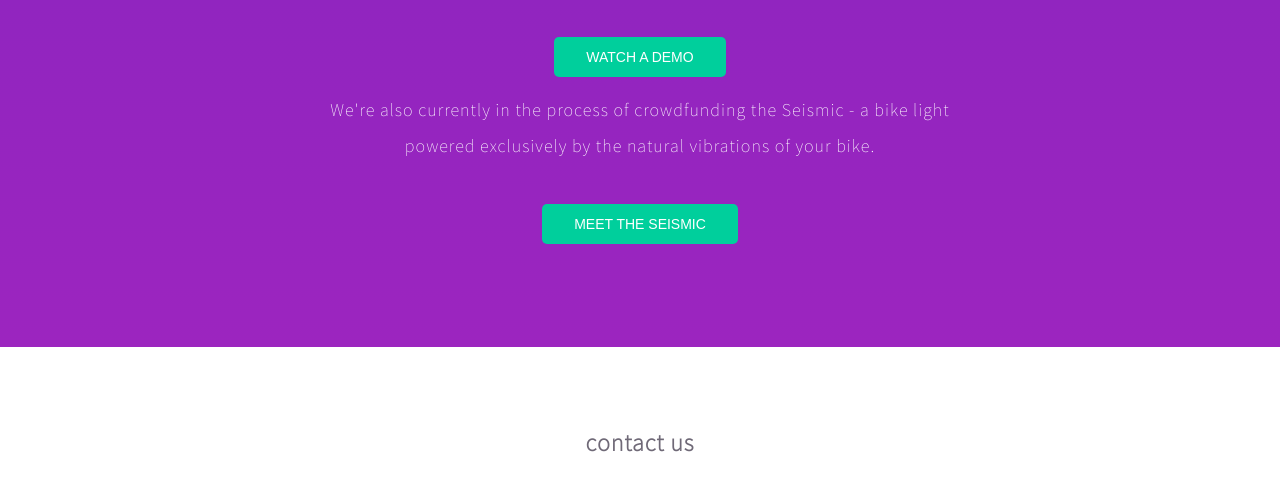
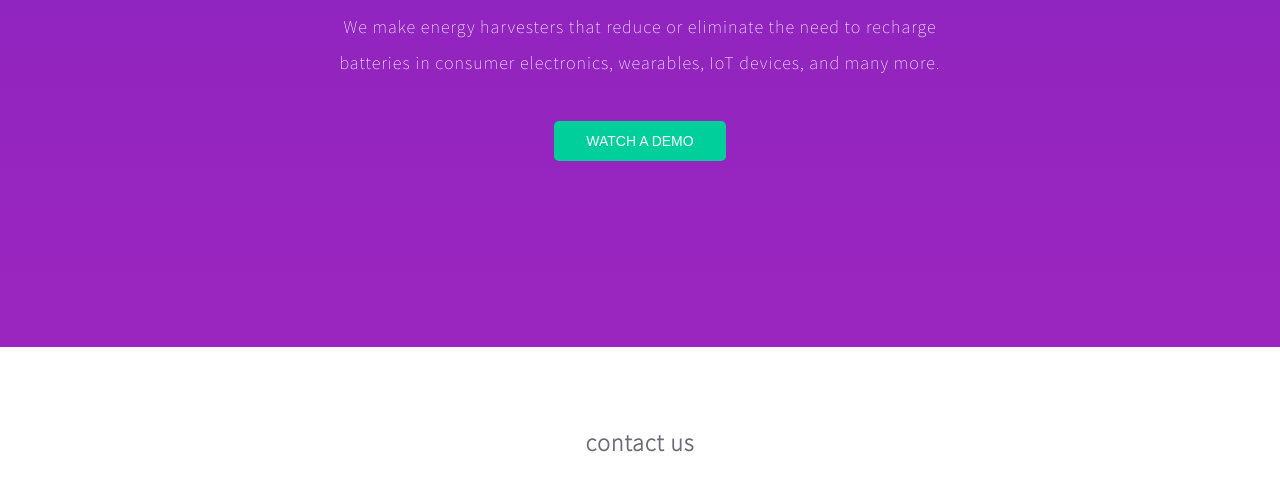
Before and after one commit to teamESiMi/esimi, a plain HTML site: page index.html in a window 1280 px wide. Shown: the part 313-798 px from the top of the page. Drawn offline with Linux system fonts and the light colour scheme.

Commit message:
Update index.html

```diff
--- a/index.html
+++ b/index.html
@@ -36,12 +36,8 @@
 		<img class="hero__logo" src="images/ESiMi_logo_white.png" alt="ESiMi logo">
 		<h1 class="hero__title">Devices powered by ambient energy</h1>
 		<h2 class="hero__sub-title">We make energy harvesters that reduce or eliminate the need to recharge batteries in consumer electronics, wearables, IoT devices, and many more.</h2>
-		<a href="https://youtu.be/aail-3WqphQ/">
+		<a href="https://youtu.be/aail-3WqphQ">
 			<button class="hero__button">WATCH A DEMO</button>
-		</a>
-		<h2 class="hero__sub-title">We're also currently in the process of crowdfunding the Seismic - a bike light powered exclusively by the natural vibrations of your bike.</h2>
-		<a href="https://seismicbikelight.com/">
-			<button class="hero__button">MEET THE SEISMIC</button>
 		</a>
 	</div>
 
```
